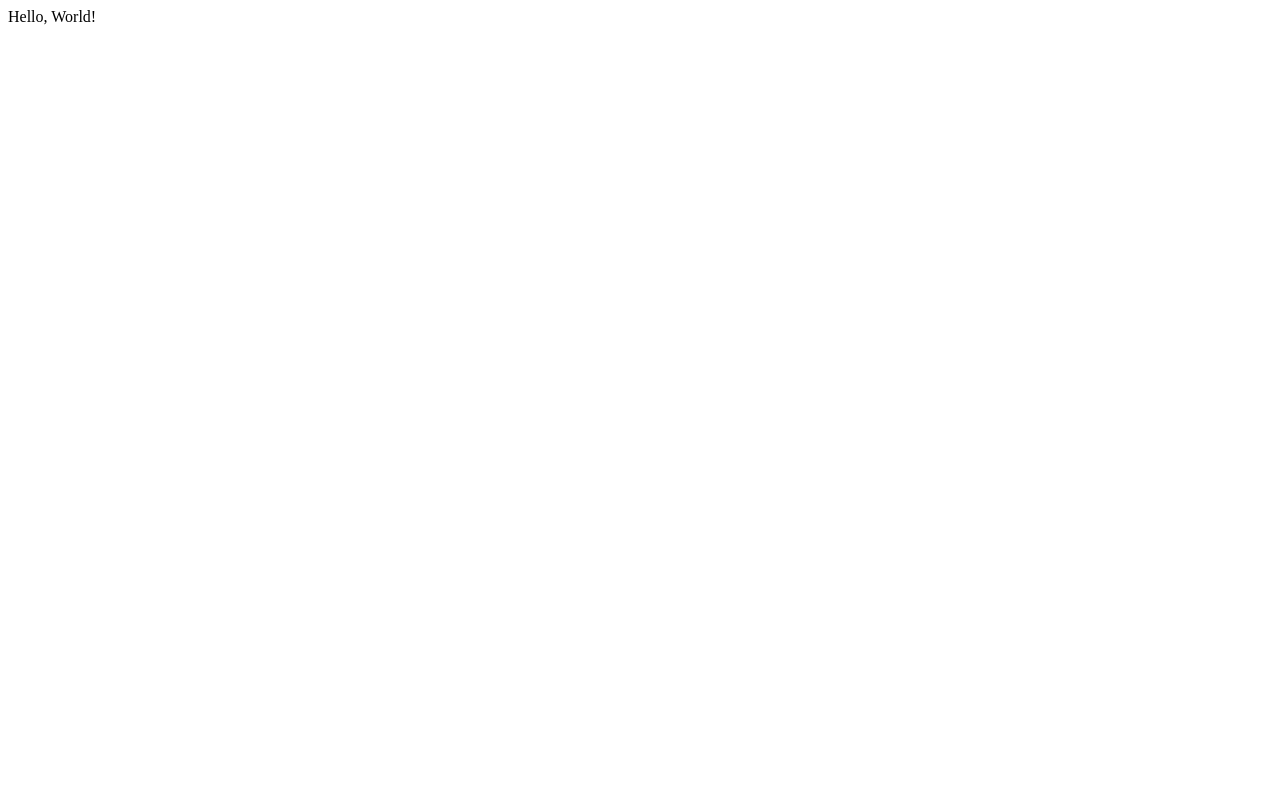
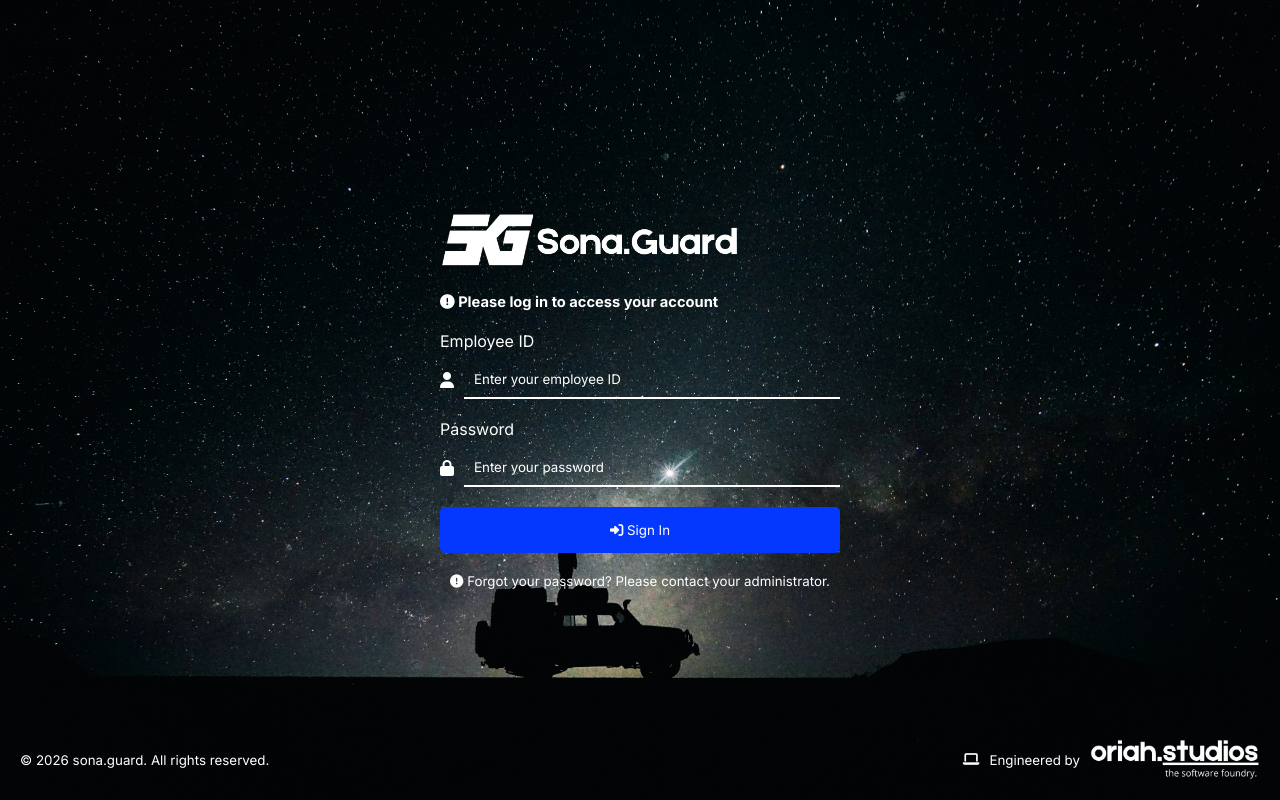
Before and after one commit to oriah-studios-TSF/Sona.Guard, a Flask app: page / in a window 1280 px wide. Before the commit the page is almost empty. Run offline with Flask 3, Linux system fonts and the light colour scheme; some libraries are stand-ins or nearby versions.

Commit message:
Implement login functionality with form validation and update login page layout

```diff
--- a/backend/app/__init__.py
+++ b/backend/app/__init__.py
@@ -1,7 +1,7 @@
 from flask import Flask
 
 from app.config import Config
-from app.extensions import db, csrf, login_manager, migrate
+from app.extensions import db, csrf, migrate
 
 def create_app():
     app = Flask(__name__)
@@ -9,8 +9,8 @@ def create_app():
 
     db.init_app(app)
     csrf.init_app(app)
-    login_manager.init_app(app)
     migrate.init_app(app, db)
+
 
     from app.routes import main_bp
     app.register_blueprint(main_bp)
--- a/backend/app/routes/__init__.py
+++ b/backend/app/routes/__init__.py
@@ -1,7 +1,7 @@
-from flask import Blueprint
+from flask import Blueprint, render_template
 
 main_bp = Blueprint('main', __name__)
 
 @main_bp.route('/')
 def index():
-    return "Hello, World!"
+    return render_template('auth/login.html')
--- a/backend/app/static/css/login.css
+++ b/backend/app/static/css/login.css
@@ -4,7 +4,7 @@ body {
     flex-direction: column;
     align-items: center;
     min-height: 100vh;
-    background-image: url(/backend/app/static/images/app_assets/login-background2.jpg);
+    background-image: url(/static/images/app_assets/login-background2.jpg);
     background-size: cover;
     background-repeat: no-repeat;
     color: white;
@@ -62,6 +62,10 @@ body {
     color: white;
 }
 
+.form-input input:focus {
+    border-bottom: 2px solid #0438ff !important;
+}
+
 .form-input label {
     font-size: 10pt;
     color: white;
--- a/backend/app/static/js/login.js
+++ b/backend/app/static/js/login.js
@@ -0,0 +1,18 @@
+const loginForm = document.getElementById('login-form');
+const loginButton = document.getElementById('login-button');
+const employeeIdInput = document.getElementById('employee-id');
+const passwordInput = document.getElementById('password');
+
+loginForm.addEventListener('submit', function (event) {
+    event.preventDefault();
+
+    const employeeId = employeeIdInput.value.trim();
+    const password = passwordInput.value;
+
+    if (!employeeId || !password) {
+        return;
+    }
+
+    loginButton.disabled = true;
+    loginButton.innerHtml = '<i class="fas fa-spinner fa-spin"></i> Signing in...';
+})
--- a/backend/app/templates/auth/login.html
+++ b/backend/app/templates/auth/login.html
@@ -4,42 +4,50 @@
 	<meta charset="UTF-8">
 	<meta name="viewport" content="width=device-width, initial-scale=1.0">
 	<title>sona.guard - Login</title>
-	<link rel="stylesheet" href="/backend/app/static/css/login.css">
-	<script src="https://kit.fontawesome.com/08c0396a01.js" crossorigin="anonymous"></script>
-	<link rel="stylesheet" href="/backend/app/static/css/main.css">
+	<link rel="stylesheet" href="{{ url_for('static', filename='css/login.css') }}">
 </head>
 <body>
+	{% extends "base.html" %}
+	{% block content %}
 		<div class="login-container">
 			<div class="login-header">
-			<img src="/backend/app/static/images/sona.guard_assets/sg_logo-full.png" alt="sona.guard logo">
+				<img src="{{ url_for('static', filename='images/sona.guard_assets/sg_logo-full.png') }}" alt="sona.guard logo">
 			</div>
+
 			<p class="login-title"><i class="fas fa-circle-exclamation"></i> Please log in to access your account</p>
-		<div class="login-form">
+
+			<form id="login-form" class="login-form" autocomplete="off" action="">
+
 				<div class="form-group">
 					<div class="form-label"><label for="employee-id">Employee ID</label></div>
 					<div class="form-input">
 						<i class="fas fa-user"></i>
-					<input type="text" id="employee-id" name="employee-id" placeholder="Enter your employee ID" required>
+						<input type="text" id="employee-id" autocomplete="off" name="employee-id" placeholder="Enter your employee ID" required>
 					</div>
 				</div>
+
 				<div class="form-group">
 					<div class="form-label"><label for="password">Password</label></div>
 					<div class="form-input">
 						<i class="fas fa-lock"></i>
-					<input type="password" id="password" name="password" placeholder="Enter your password" required>
+						<input type="password" id="password" name="password" placeholder="Enter your password" required autocomplete="off">
 					</div>
 				</div>
+
 				<div class="form-group">
-				<div class="form-input"><button class="btn btn-primary" type="submit"><i class="fas fa-sign-in-alt"></i> Login</button></div>
+					<div class="form-input"><button id="login-button" class="btn btn-primary" type="submit"><i class="fas fa-sign-in-alt"></i> Sign In</button></div>
 				</div>
 
 				<p class="forgot-password"><i class="fas fa-circle-exclamation"></i> Forgot your password? Please contact your administrator.</p>
-		</div>
+			</form>
 		</div>
 
 		<footer class="login-footer">
 			<p>&copy; 2026 sona.guard. All rights reserved.</p>
-		<p class="engineered-by"><i class="fas fa-laptop"></i> Engineered by <img src="/backend/app/static/images/app_assets/oriah.studios-logo.png" alt="oriah.studios logo"></p>
+			<p class="engineered-by"><i class="fas fa-laptop"></i> Engineered by <img src="{{ url_for('static', filename='images/app_assets/oriah.studios-logo.png') }}" alt="oriah.studios logo"></p>
 		</footer>
+
+	<script src="{{ url_for('static', filename='js/login.js') }}"></script>
+	{% endblock %}
 </body>
 </html>
--- a/backend/app/templates/base.html
+++ b/backend/app/templates/base.html
@@ -4,8 +4,10 @@
 	<meta charset="UTF-8">
 	<meta name="viewport" content="width=device-width, initial-scale=1.0">
 	<title>Document</title>
+	<script src="https://kit.fontawesome.com/08c0396a01.js" crossorigin="anonymous"></script>
+	<link rel="stylesheet" href="{{ url_for('static', filename='css/main.css') }}">
 </head>
 <body>
-
+	{% block content %}{% endblock %}
 </body>
 </html>
```
Lines whose indentation alone changed are shown as unchanged.
